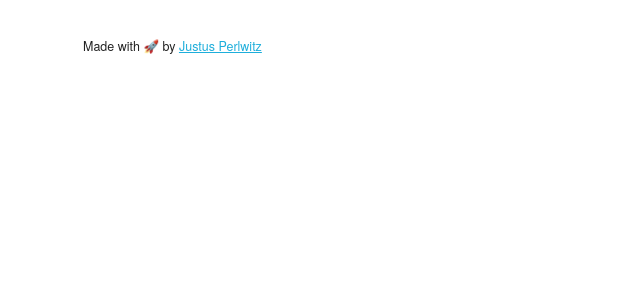
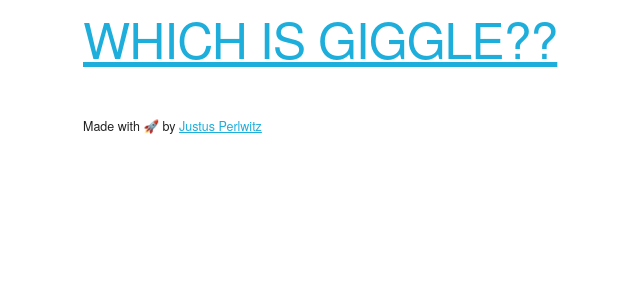
Before and after one commit to justuswilhelm/giggleornot, a Flask app: page /top in a window 1280 px wide. Shown: the top 300 px of the page, without its empty margins (77-717 px from the left). Run offline with Flask 2, Linux system fonts and the light colour scheme; data that the repository does not hold is empty; some libraries are stand-ins or nearby versions.

Commit message:
ADD: Make header clickable

```diff
--- a/templates/index.html
+++ b/templates/index.html
@@ -1,6 +1,5 @@
 {% extends "site_base.html" %}
 {% block content %}
-  <h1>WHICH IS GIGGLE??</h1>
   <div class="row">
     <div class="six columns">
       {% with yay=image_a, nay=image_b %}
--- a/templates/site_base.html
+++ b/templates/site_base.html
@@ -10,6 +10,11 @@
   </head>
   <body>
     <div class="container">
+      <a href="/">
+        <h1>
+          WHICH IS GIGGLE??
+        </h1>
+      </a>
       {% include "_flash.html" %}
       {% block content %}{% endblock content %}
       <footer>
```
